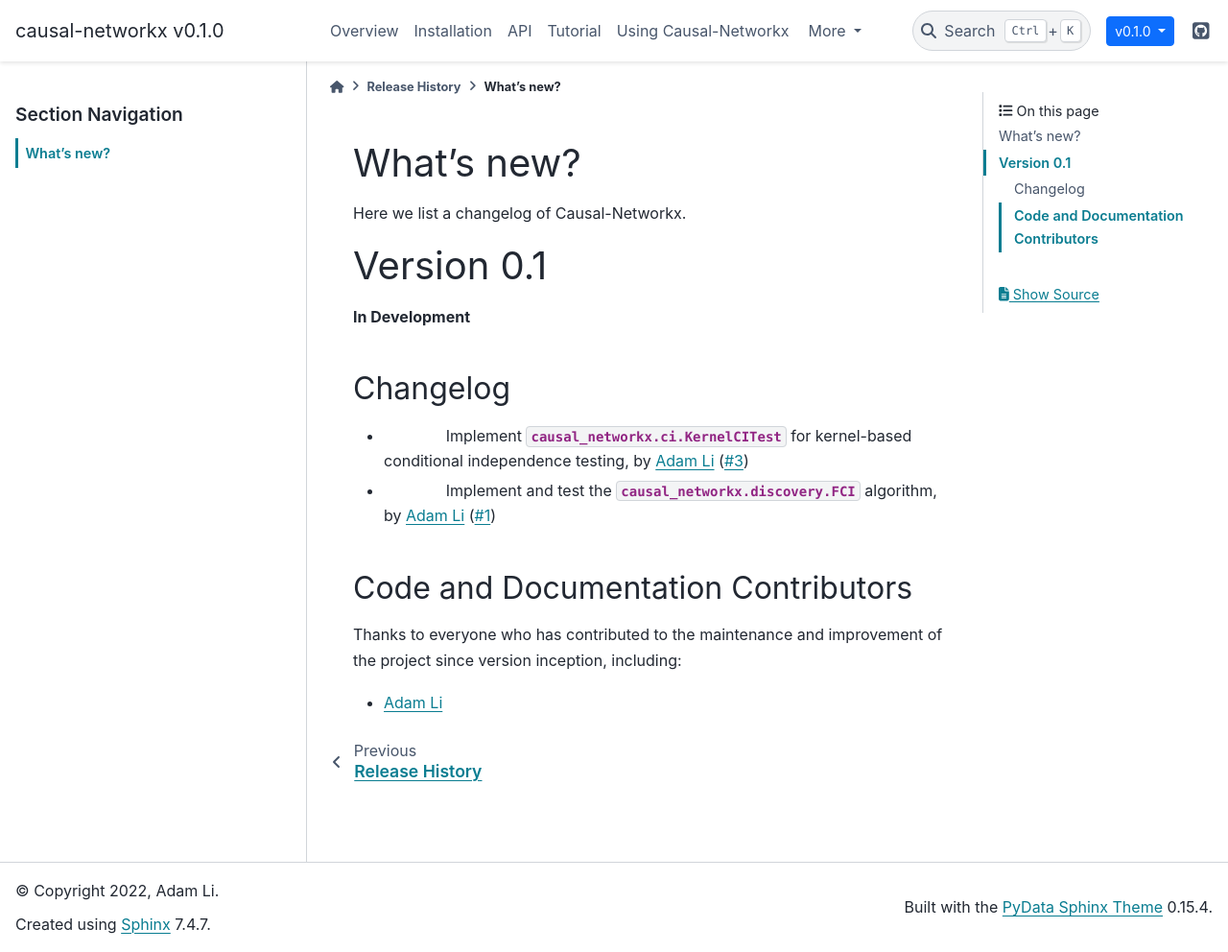
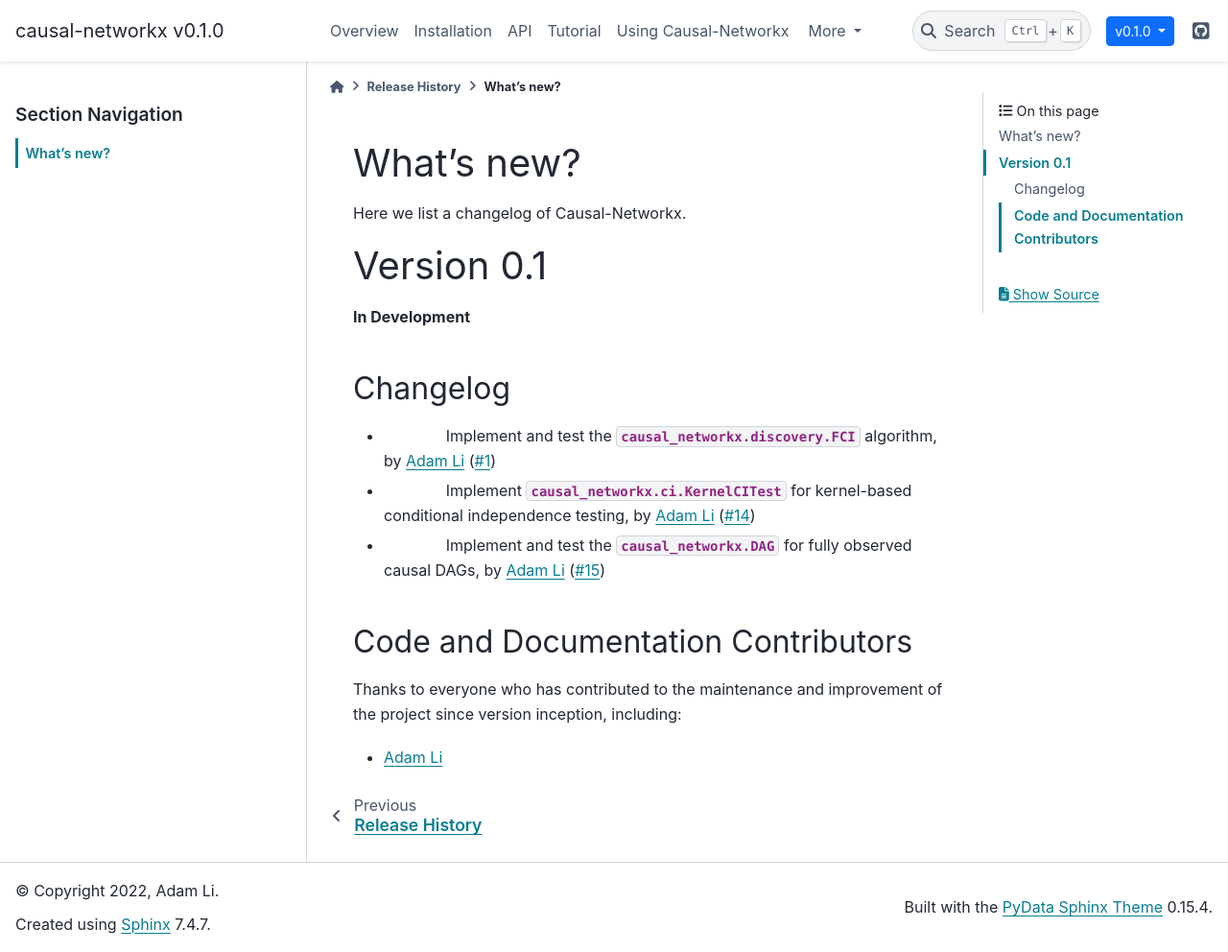
Before and after one commit to adam2392/causal-networkx, a Sphinx documentation site: the page built from docs/whats_new/v0.1.rst, in a window 1280 px wide and 992 px high. Shown: the whole window at 96% size. Built offline with Sphinx 7.4.7 and the PyData theme 0.15.4, drawn with Linux system fonts in a browser that asks for light colours.

Commit message:
Add changelog

```diff
--- a/docs/whats_new/v0.1.rst
+++ b/docs/whats_new/v0.1.rst
@@ -26,9 +26,9 @@ Version 0.1
 Changelog
 ---------
 
-- |Feature| Implement :class:`causal_networkx.ci.KernelCITest` for kernel-based conditional independence testing, by `Adam Li`_ (:gh:`3`)
 - |Feature| Implement and test the :class:`causal_networkx.discovery.FCI` algorithm, by `Adam Li`_ (:gh:`1`)
-
+- |Feature| Implement :class:`causal_networkx.ci.KernelCITest` for kernel-based conditional independence testing, by `Adam Li`_ (:gh:`14`)
+- |Feature| Implement and test the :class:`causal_networkx.DAG` for fully observed causal DAGs, by `Adam Li`_ (:gh:`15`)
 
 Code and Documentation Contributors
 -----------------------------------
```
